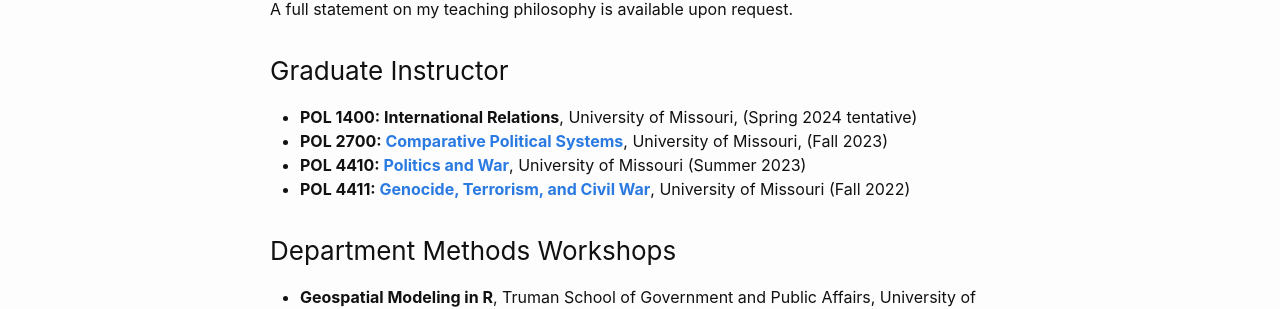
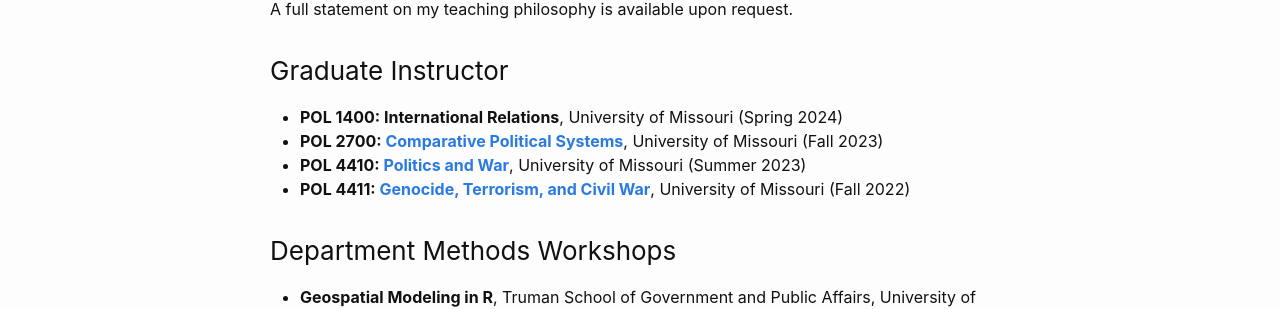
Before and after one commit to heatherkopp/heatherkopp.github.io, a Jekyll site: the page built from Teaching.md, in a window 1280 px wide. Shown: the part 473-782 px from the top of the page. Built offline with Jekyll 4.4.1, drawn with Linux system fonts in a browser that asks for light colours.

Commit message:
Update Teaching.md

```diff
--- a/Teaching.md
+++ b/Teaching.md
@@ -10,8 +10,8 @@ I work towards these goals by emphasizing the importance of theory and evidence
 A full statement on my teaching philosophy is available upon request.
 
 ### Graduate Instructor
-- __POL 1400: International Relations__, University of Missouri, (Spring 2024 tentative)
-- __POL 2700: [Comparative Political Systems](https://heatherkopp.github.io/files/Kopp F23 POL 2700 Syllabus.pdf){:target="_blank"}__, University of Missouri, (Fall 2023)
+- __POL 1400: International Relations__, University of Missouri (Spring 2024)
+- __POL 2700: [Comparative Political Systems](https://heatherkopp.github.io/files/Kopp F23 POL 2700 Syllabus.pdf){:target="_blank"}__, University of Missouri (Fall 2023)
 - __POL 4410: [Politics and War](https://heatherkopp.github.io/files/Kopp SUM23 POL 4410 Syllabus.pdf){:target="_blank"}__, University of Missouri (Summer 2023)
 - __POL 4411: [Genocide, Terrorism, and Civil War](https://heatherkopp.github.io/files/Kopp F22 POL 4411 Syllabus.pdf){:target="_blank"}__, University of Missouri (Fall 2022)
 
```
